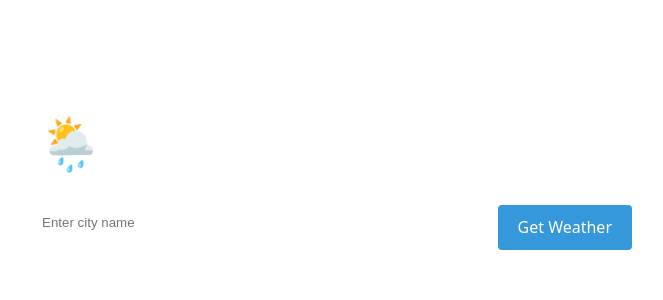
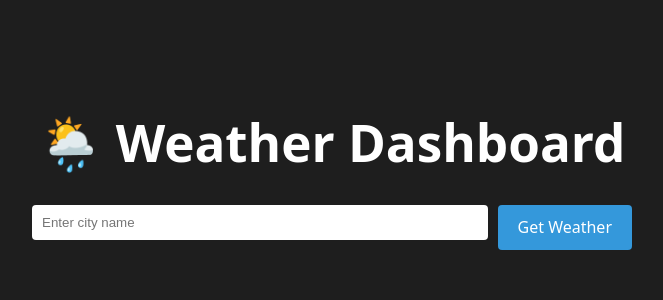
Before and after one commit to declanmerry/weather-dashboard-frontend, a React app: page / in a window 1280 px wide. Shown: the top 300 px of the page, without its empty margins (308-971 px from the left). Built offline with nearby package versions, Linux system fonts and the light colour scheme; the HTML template or start-up script is replaced by a standard one.

Commit message:
making particles more visible maybe

```diff
--- a/src/App.jsx
+++ b/src/App.jsx
@@ -54,20 +54,17 @@ const getWeatherType = (description) => {
   return "default";
 };
 
- // Minimal particle options
+  // Simple visible particles for testing
   const particleOptions = {
+    background: {
+      color: "#1e1e1e", // dark background to make white particles visible
+    },
     particles: {
-      number: { value: 300 },
-      size: { value: 30 },
+      number: { value: 80 },
+      size: { value: 3 },
       color: { value: "#ffffff" },
-      move: { speed: 10, direction: "up", outModes: "out" },
-      opacity: { value: 0.5 },
-    },
-    interactivity: {
-      events: {
-        onHover: { enable: false },
-        onClick: { enable: false },
-      },
+      move: { speed: 1 },
+      opacity: { value: 0.6 },
     },
   };
 
```
